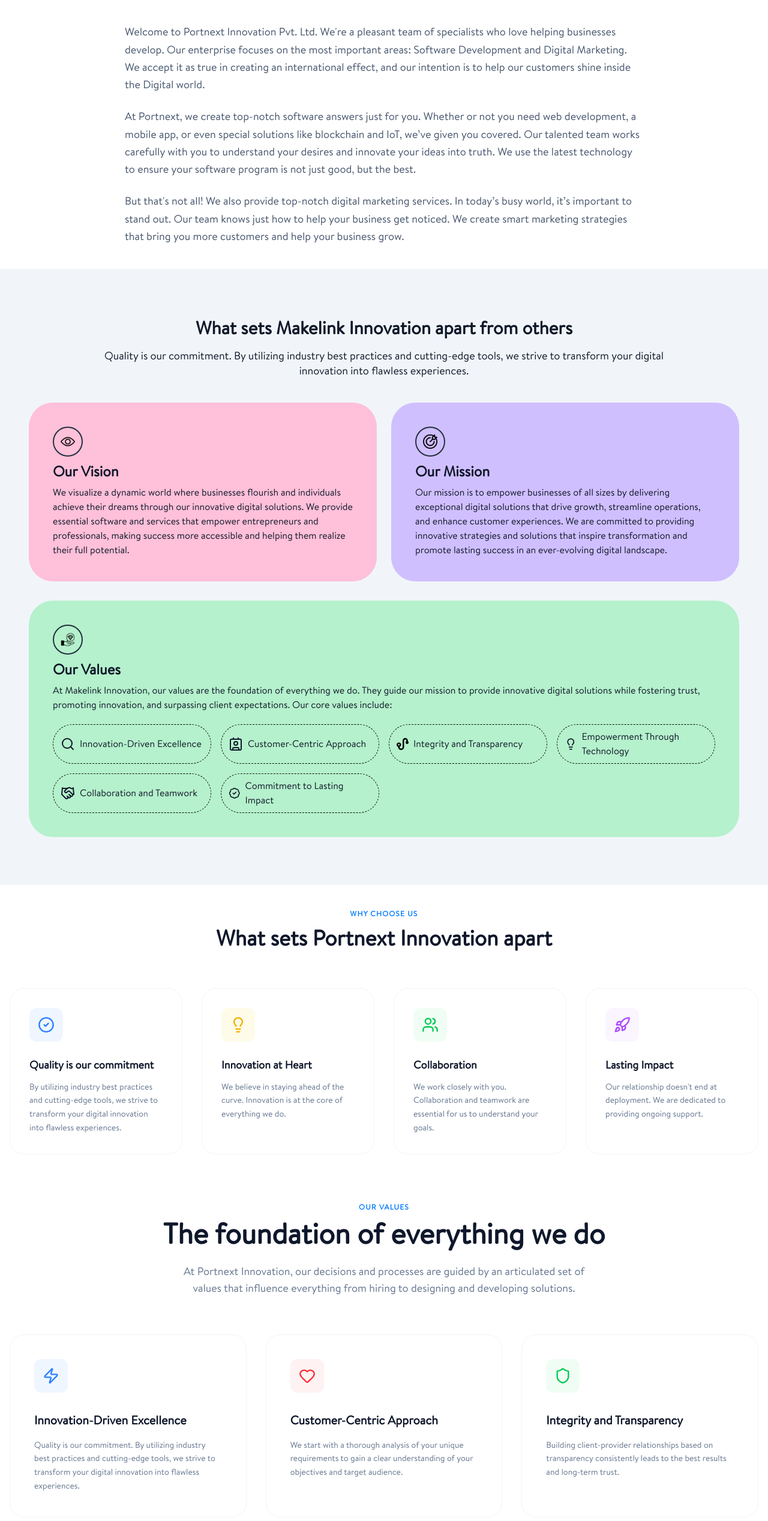
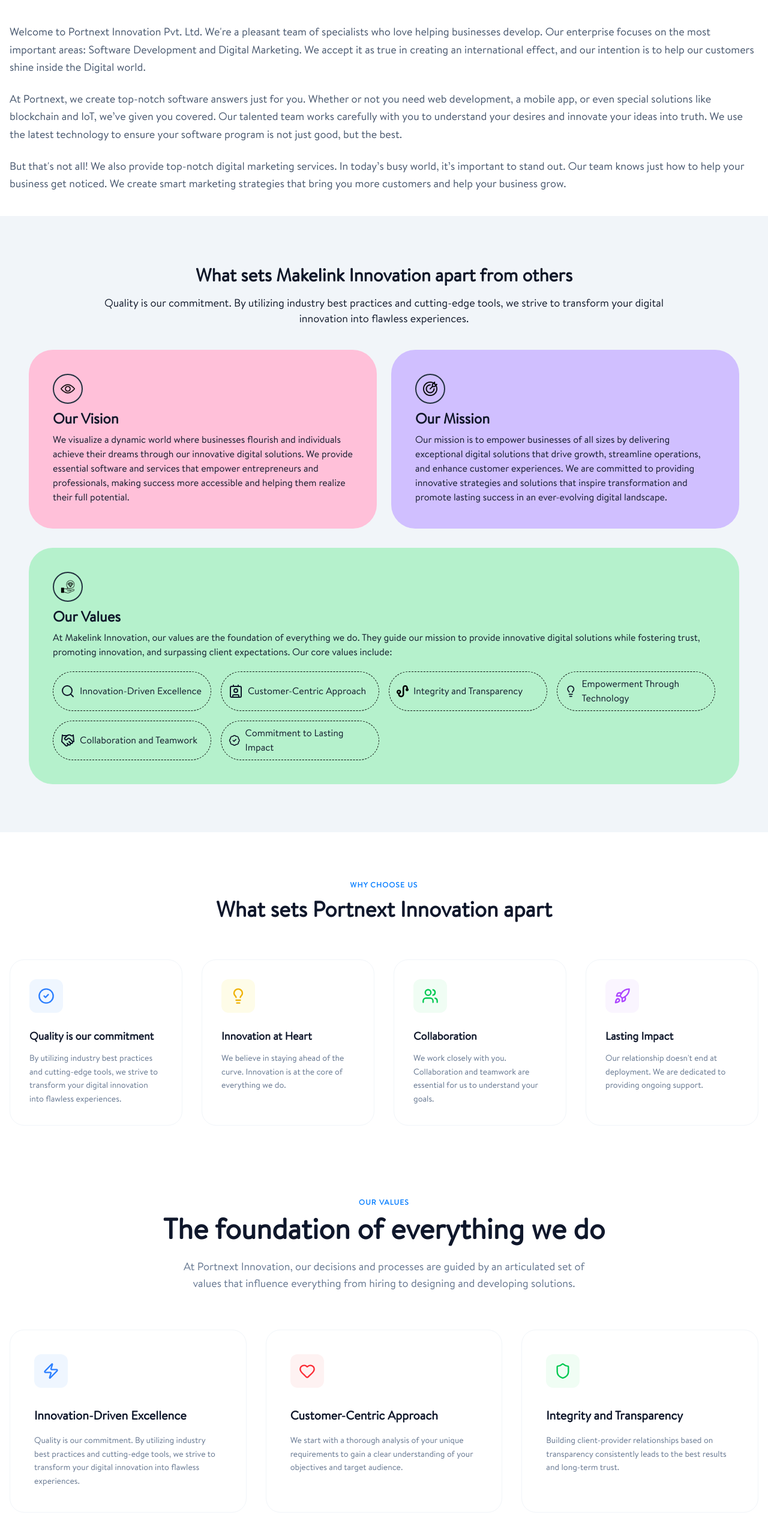
Before and after one commit to HariVMS/portnxt, a Next.js app: page /about-us in a window 1280 px wide. Shown: the part 1100-3635 px from the top of the page at 60% size. Built offline with nearby package versions, Linux system fonts and the light colour scheme.

Commit message:
increase top space

```diff
--- a/src/app/about-us/page.tsx
+++ b/src/app/about-us/page.tsx
@@ -75,7 +75,7 @@
 
       {/* Our Story Section */}
       {/* Reusing the robot image from Home/About or similar. Assuming extracted as 'about-main.webp' or reusing 'robot.webp' */}
-      <section
+      <section className="w-full"
         style={{
           backgroundImage: "url('/img/company/background.svg')",
           backgroundSize: "contain",
@@ -100,8 +100,8 @@
       </section>
 
       {/* Detailed Story Paragraphs */}
-      <section className="py-10 bg-white -mt-10">
-        <div className="container max-w-4xl text-slate-600 text-lg leading-relaxed space-y-6">
+      <section className="py-10 bg-white w-full -mt-10">
+        <div className="container max-w-7xl text-slate-600 text-lg leading-relaxed space-y-6">
           <p>
             Welcome to Portnext Innovation Pvt. Ltd. We're a pleasant team of
             specialists who love helping businesses develop. Our enterprise
@@ -257,7 +257,7 @@
       </section>
 
       {/* Why Choose Us */}
-      <section className="py-10 bg-white">
+      <section className="py-10 pt-20 bg-white">
         <div className="container">
           <div className="text-center mb-16">
             <span className="text-primary font-bold tracking-widest text-xs uppercase mb-3 block">
--- a/src/components/sections/Stats.tsx
+++ b/src/components/sections/Stats.tsx
@@ -27,7 +27,7 @@
 
 export default function Stats() {
   return (
-    <section className="py-20 bg-white flex  flex-col gap-4 pb-0">
+    <section className="py-20 pb-23 bg-white flex  flex-col gap-4 pb-0">
       <div className="container 2xl:max-w-[1536px] w-full">
         <div className="text-center  flex mb-12">
           <h3 className="font-bold  relative  text-xl sm:text-xl lg:text-2xl mb-4 px-6 max-w-[78%]  mx-auto w-full text-justify lg:text-center">
--- a/src/components/sections/about/OurProcess.tsx
+++ b/src/components/sections/about/OurProcess.tsx
@@ -29,7 +29,7 @@
 
 export default function OurProcess() {
     return (
-        <section className="py-10 bg-gray-50">
+        <section className="py-10 pt-20 bg-gray-50">
             <div className="container 2xl:max-w-[1536px] w-full">
                 <div className="text-center mb-16">
                     <span className="text-primary font-bold tracking-widest text-xs uppercase mb-3 block">OUR PROCESS</span>
--- a/src/components/sections/about/OurValues.tsx
+++ b/src/components/sections/about/OurValues.tsx
@@ -47,7 +47,7 @@
 
 export default function OurValues() {
     return (
-        <section className="py-10 bg-white">
+        <section className="py-10 pt-20 bg-white">
             <div className="container">
                 <div className="text-center mb-16">
                     <span className="text-primary font-bold tracking-widest text-xs uppercase mb-3 block">OUR VALUES</span>
```
